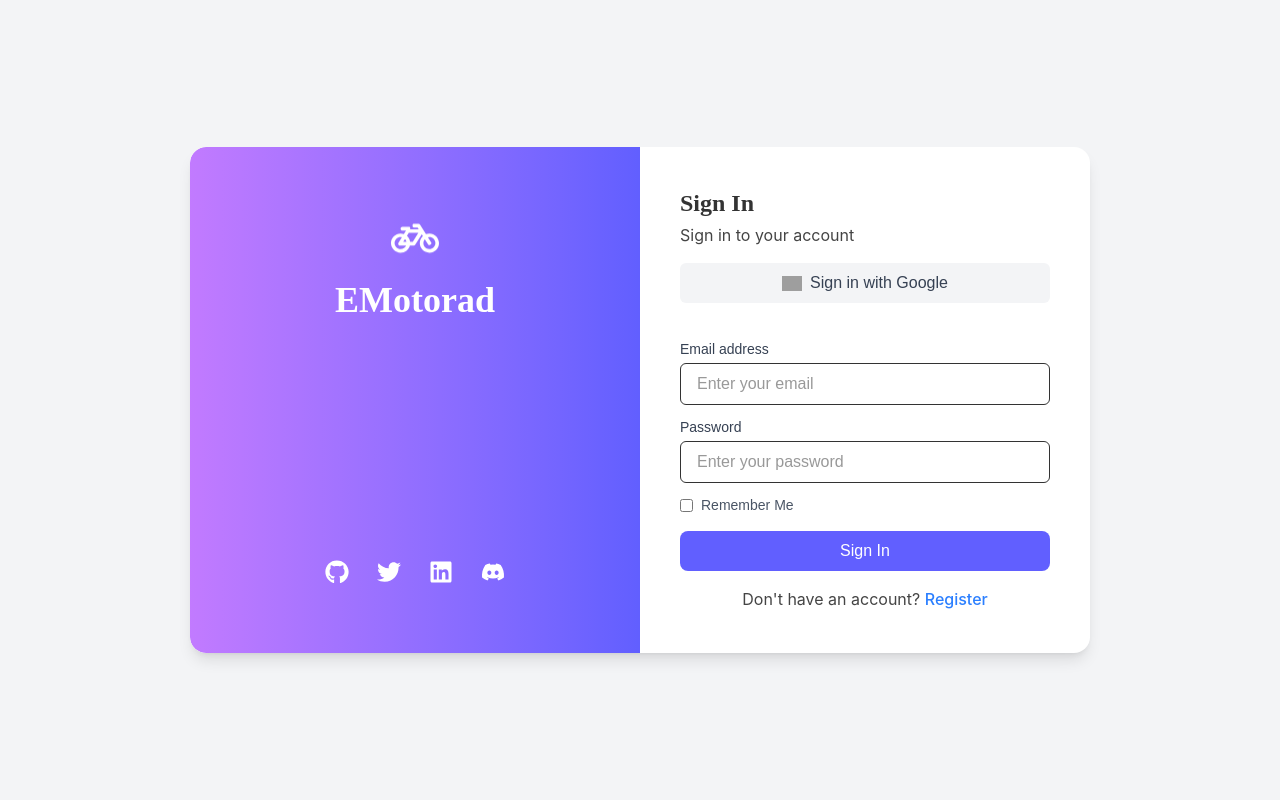
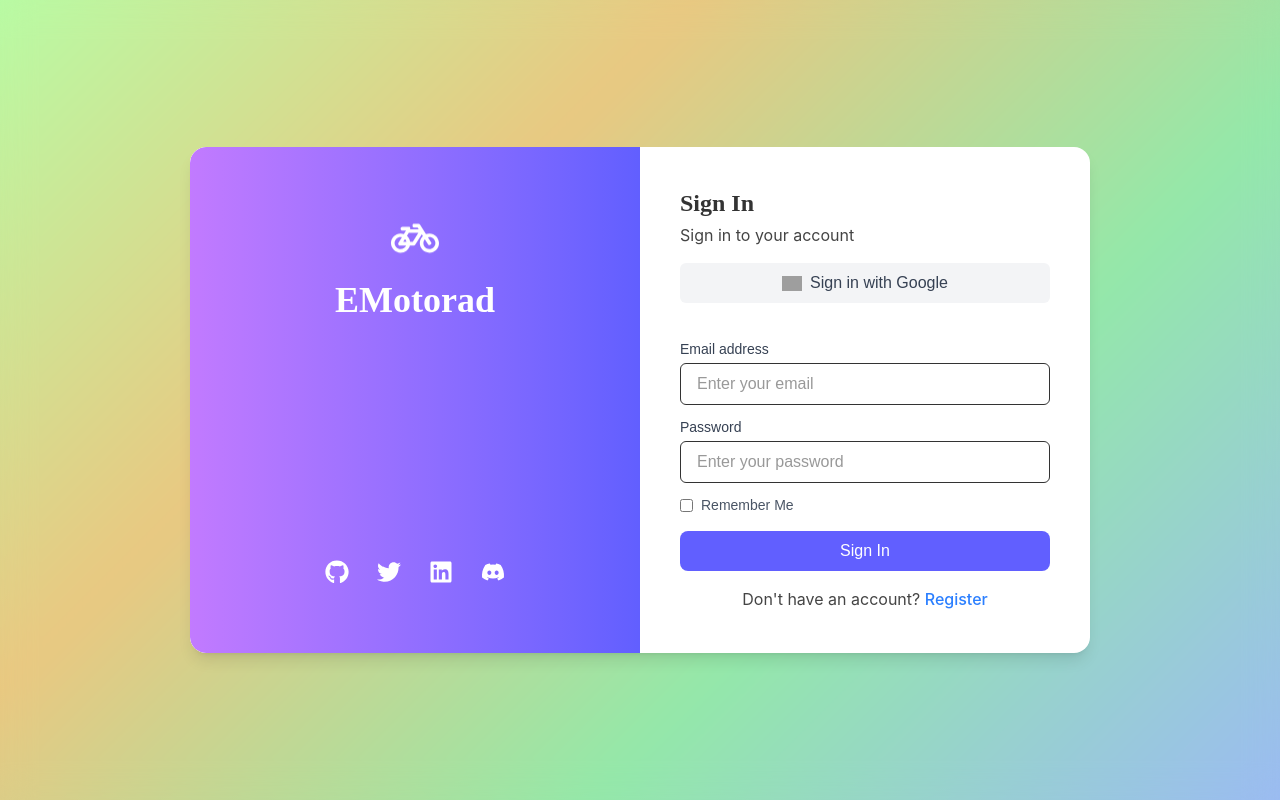
Before and after one commit to khadar-oothuru/EMotorad, a React (Vite) app: page /login in a window 1280 px wide. Built offline with nearby package versions, Linux system fonts and the light colour scheme; grey boxes are pictures that could not be loaded.

Commit message:
login background changed

```diff
--- a/src/components/Auth/AuthPage.jsx
+++ b/src/components/Auth/AuthPage.jsx
@@ -83,7 +83,7 @@
   }, [navigate, login, rememberMe]);
 
   return (
-    <div className="h-screen flex items-center justify-center bg-gray-100">
+    <div className="h-screen flex items-center justify-center  ">
       <ToastContainer position="top-right" autoClose={3000} />
       <div className={`flex w-[900px] bg-white rounded-2xl shadow-lg overflow-hidden transition-all duration-700 ${isRegister ? "flex-row-reverse" : ""}`}>
         <div className="w-1/2 bg-gradient-to-r from-purple-400 to-indigo-500 flex flex-col items-center justify-center text-white p-10 rounded-l-2xl">
```
